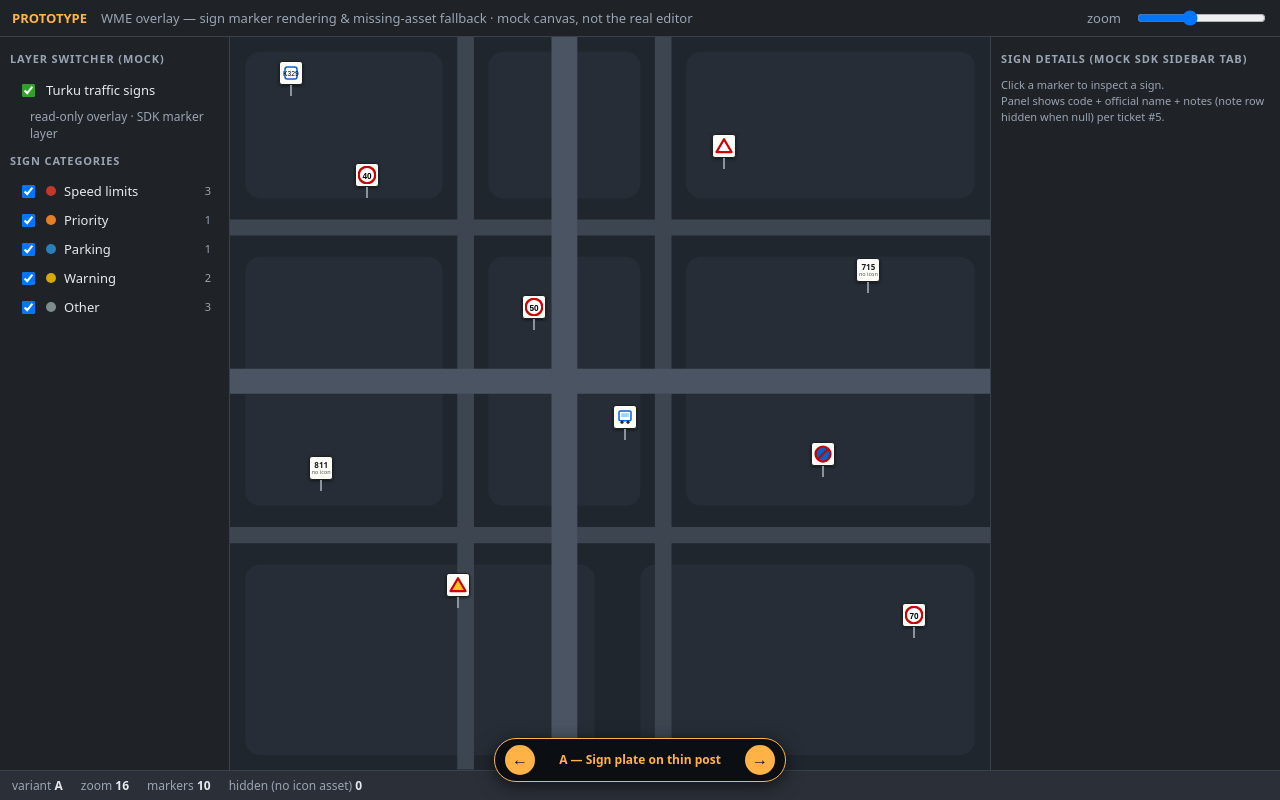
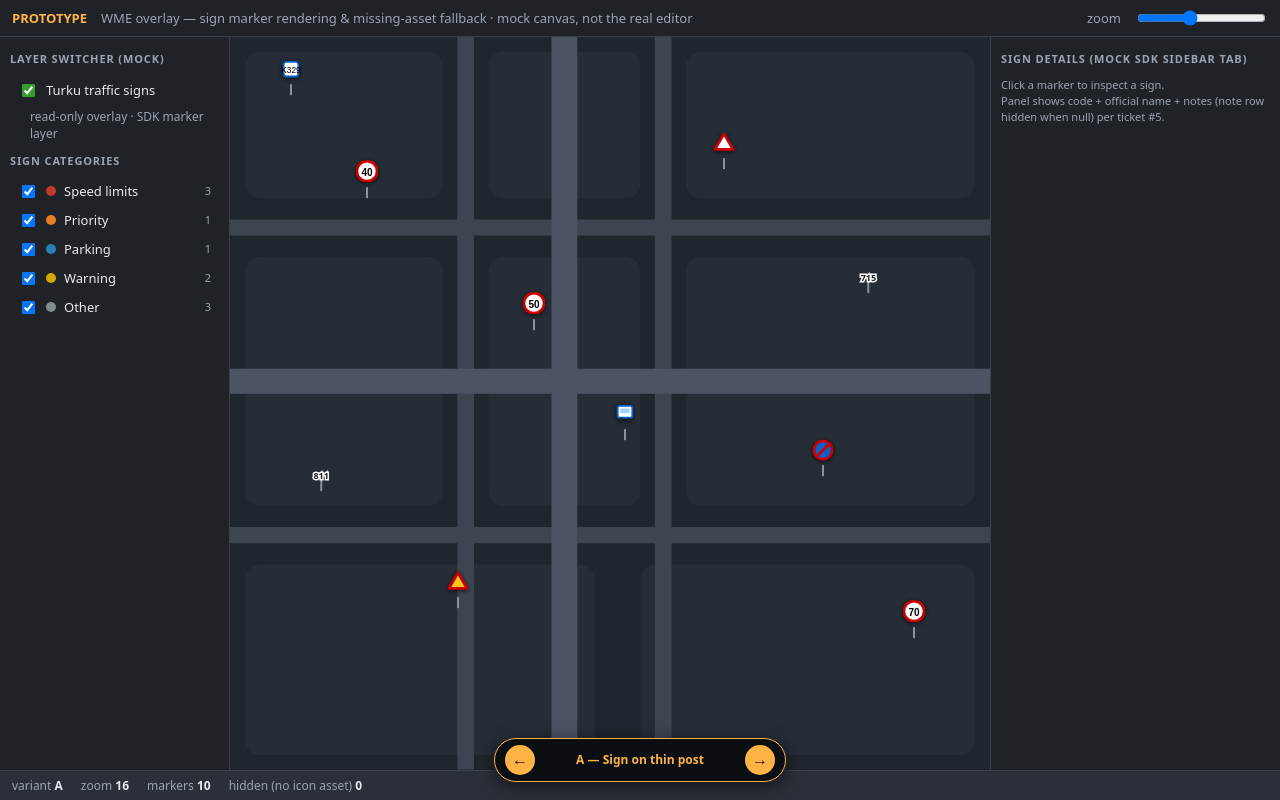
Before and after one commit to maeklund86/wme_turku_traffic_signs, a plain HTML site: page prototypes/wme-overlay-rendering/index.html in a window 1280 px wide. Drawn offline with Linux system fonts and the light colour scheme.

Commit message:
prototype: variant A — bare official sign icon on thin post, no plate (ticket #6)
Per human reaction: Finnish signs have no backing plate; some round, some
square/rectangular — render the raw official SVG. Missing asset falls back to
the sign code as an outlined label above the post (no plate, no fill).

```diff
--- a/prototypes/wme-overlay-rendering/index.html
+++ b/prototypes/wme-overlay-rendering/index.html
@@ -10,7 +10,7 @@
   visual presentation should be used when an SVG icon asset is missing?"
 
   Three structurally different marker presentations, switchable via `?variant=`:
-    A  Sign plate on thin post        neutral sign plate on a thin post, official sign SVG inside
+    A  Sign on thin post              bare official sign icon on a thin post (no plate/background)
     B  Bare SVG icons              icon only, no chrome (WME-GIS-Layers style)
     C  Icon + code chip            icon at all zooms, code chip at zoom >= 17
 
@@ -44,12 +44,10 @@
   #map svg.roads { position:absolute; inset:0; width:100%; height:100%; }
   .marker { position:absolute; transform:translate(-50%,-100%); cursor:pointer; z-index:5; }
   .marker.selected { z-index:9; }
-  /* variant A — sign plate on a thin post, neutral (no category colour) */
+  /* variant A — Finnish sign: bare official icon on a thin post, no plate/background */
+  .vA .icon { width:22px; height:22px; filter:drop-shadow(0 1px 2px rgba(0,0,0,.7)); }
+  .vA .codelabel { font-size:9px; font-weight:700; color:#1c1f24; line-height:1; paint-order:stroke; -webkit-text-stroke:3px #fff; }
   .vA .post { width:2px; height:11px; background:#8a949e; margin:0 auto; }
-  .vA .plate { width:24px; min-height:24px; border-radius:3px; background:#fdfdf8; border:1.5px solid #1c1f24; box-shadow:0 1px 3px rgba(0,0,0,.55); display:flex; align-items:center; justify-content:center; padding:1px; }
-  .vA .plate img { width:18px; height:18px; }
-  .vA .codetext { font-size:8px; font-weight:700; color:#1c1f24; line-height:1.05; text-align:center; }
-  .vA .codetext small { display:block; font-size:5.5px; font-weight:400; color:#555; }
   /* variant B */
   .vB .icon { filter:drop-shadow(0 1px 2px rgba(0,0,0,.7)); }
   /* variant C */
@@ -157,7 +155,7 @@ const SIGNS = [
   { Id: 1130, Varustelaji_koodi: "376", Varustelaji: "Jalankulku-alue",   Huomautus: null,             cat: "other",    icon: svg(`<svg xmlns="http://www.w3.org/2000/svg" viewBox="0 0 24 24"><rect x="4" y="4" width="16" height="16" rx="3" fill="#fff" stroke="#0b60c9" stroke-width="2"/><text x="12" y="16" font-size="9" font-family="Arial" text-anchor="middle">K329</text></svg>`), x: 8, y: 8 },
 ];
 const VARIANTS = [
-  { key: "A", name: "Sign plate on thin post",  desc: "neutral sign plate on a thin post, official SVG inside" },
+  { key: "A", name: "Sign on thin post",           desc: "bare official icon on a thin post; missing asset = outlined code label" },
   { key: "B", name: "Bare SVG icons",           desc: "icon only, no chrome (WME-GIS-Layers style)" },
   { key: "C", name: "Icon + code chip",         desc: "icon at all zooms, code pill at zoom ≥ 17" },
 ];
@@ -176,25 +174,20 @@ const $info = document.getElementById("signinfo");
 
 /* ---------- variant renderers: one element per sign ---------- */
 function renderMarkerA(s) {
-  // neutral: sign plate on a thin post; no category colour
+  // Finnish signs carry their own shape/colour: bare official icon, no plate, on a thin post
   const wrap = document.createElement("div");
   wrap.className = "wrapA";
   if (s.icon) {
-    const plate = document.createElement("div");
-    plate.className = "plate";
     const img = document.createElement("img");
+    img.className = "icon";
     img.src = s.icon; img.alt = "";
-    plate.appendChild(img);
-    wrap.appendChild(plate);
+    wrap.appendChild(img);
   } else {
-    // missing asset: plate shows the sign code so the sign is still identifiable
-    const plate = document.createElement("div");
-    plate.className = "plate";
+    // missing asset: no plate, no fill — just the sign code as an outlined label above the post
     const t = document.createElement("div");
-    t.className = "codetext";
-    t.innerHTML = `${s.Varustelaji_koodi}<small>no icon</small>`;
-    plate.appendChild(t);
-    wrap.appendChild(plate);
+    t.className = "codelabel";
+    t.textContent = s.Varustelaji_koodi;
+    wrap.appendChild(t);
   }
   const post = document.createElement("div");
   post.className = "post";
```
